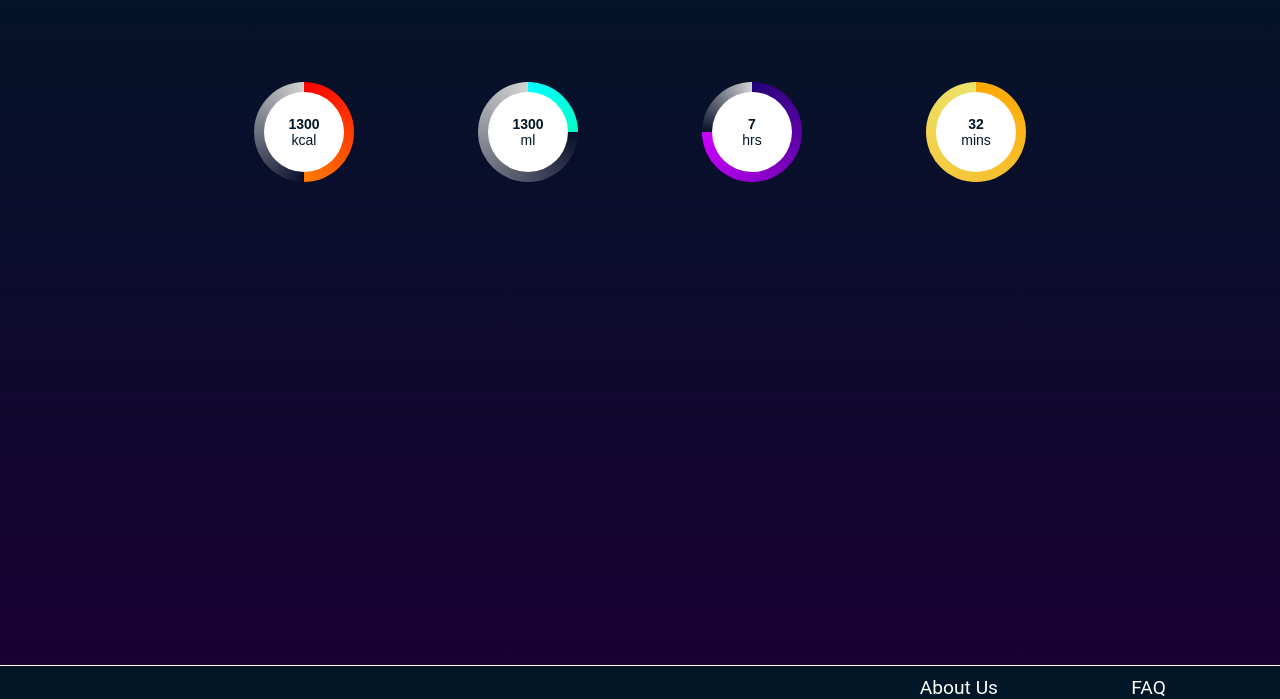
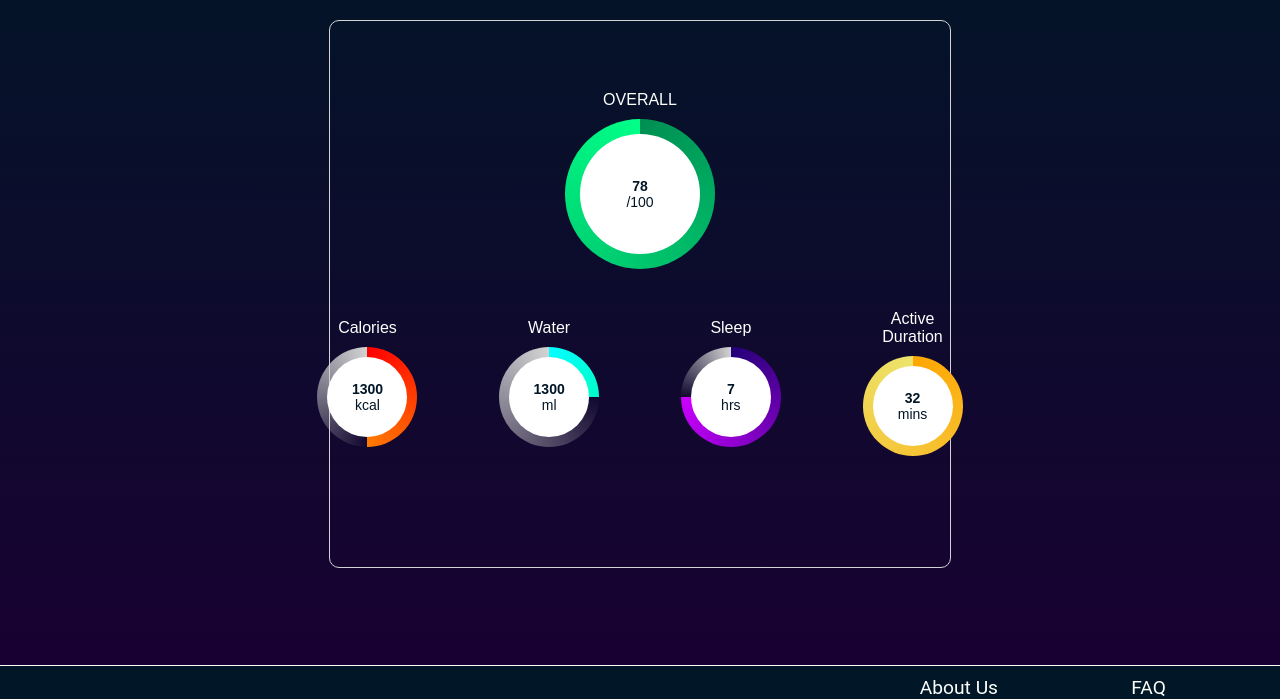
Before and after one commit to 2732382/15C, a Django app: template templates/renova/my_logs.html in a window 1280 px wide. Shown: the part 101-800 px from the top of the page. Run offline with Django 3.2, Linux system fonts and the light colour scheme; the template is opened without the code that fills it, so the values that code supplies are empty.

Commit message:
'my_logs' template - all dials positioned correctly. Placeholder user data

```diff
--- a/static/base.css
+++ b/static/base.css
@@ -87,7 +87,7 @@ main {
     width: 50%;
     border: 1px solid lightgrey;
     padding: 70px 0;
-
+    border-radius: 10px;
     text-align: center;
 }
 
@@ -272,29 +272,64 @@ footer {
 /* MyLogs */
 .my_logs {
     display: flex;
+    flex-direction: column;
+    align-items: center;
+}
+
+.large-dial-container, .small-dials-container {
+    display: flex;
+    flex-direction: column;
+    align-items: center;
+}
+
+.small-dials-container {
+    flex-direction: row;
     justify-content: center;
+}
+
+.dial-container {
+    display: flex;
+    flex-direction: column;
     align-items: center;
+    margin: 10% 10%;
 }
 
 .dial {
     width: 100px;
     height: 100px;
     border-radius: 50%;
-    margin: 5%; /* Adjusted margin for spacing */
     position: relative;
     background: lightgrey;
     color: #011627;
 }
 
+.large-dial {
+    width: 150px;
+    height: 150px;
+}
+
+.dial-label {
+    margin-bottom: 10px; /* Adjust as needed */
+    text-align: center;
+    font-size: 16px; /* Adjust as needed */
+}
+
 .dial::before {
     content: "";
     position: absolute;
-    top: 10px;
-    left: 10px;
-    width: 80px;
-    height: 80px;
+    top: 10%;
+    left: 10%;
+    width: 80%;
+    height: 80%;
     border-radius: 50%;
     background: #ffffff;
+}
+
+.large-dial::before {
+    top: 10%;
+    left: 10%;
+    width: 80%;
+    height: 80%;
 }
 
 .dial-text {
@@ -322,3 +357,7 @@ footer {
 #dial4 {
     background: conic-gradient(rgb(255, 166, 0) 0%, rgb(236, 228, 109) 100%, transparent 100%, transparent 0%, lightgrey 100%);
 }
+
+#dial5 {
+    background: conic-gradient(rgb(0, 143, 83) 0%, rgb(0, 255, 136) 100%, transparent 100%, transparent 0%, lightgrey 100%);
+}
--- a/templates/renova/my_logs.html
+++ b/templates/renova/my_logs.html
@@ -2,14 +2,40 @@
 {% load staticfiles %}
 
 {% block title %}
-Home
+My Logs
 {% endblock %}
 
 {% block content %}
-<div class="my_logs">
-  <div id="dial1" class="dial"><div class="dial-text"><strong>1300</strong><br />kcal</div></div>
-  <div id="dial2" class="dial"><div class="dial-text"><strong>1300</strong><br />ml</div></div>
-  <div id="dial3" class="dial"><div class="dial-text"><strong>7</strong><br />hrs</div></div>
-  <div id="dial4" class="dial"><div class="dial-text"><strong>32</strong><br />mins</div></div>
+<div class="my_logs middle">
+
+  <div class="large-dial-container">
+    <div class="dial-label">OVERALL</div>
+    <div id="dial5" class="dial large-dial"><div class="dial-text"><strong>78</strong><br />/100</div></div>
+  </div>
+
+
+  <div class="small-dials-container">
+
+    <div class="dial-container">
+      <div class="dial-label">Calories</div>
+      <div id="dial1" class="dial"><div class="dial-text"><strong>1300</strong><br />kcal</div></div>
+    </div>
+
+    <div class="dial-container">
+      <div class="dial-label">Water</div>
+      <div id="dial2" class="dial"><div class="dial-text"><strong>1300</strong><br />ml</div></div>
+    </div>
+
+    <div class="dial-container">
+      <div class="dial-label">Sleep</div>
+      <div id="dial3" class="dial"><div class="dial-text"><strong>7</strong><br />hrs</div></div>
+    </div>
+
+    <div class="dial-container">
+      <div class="dial-label">Active Duration</div>
+      <div id="dial4" class="dial"><div class="dial-text"><strong>32</strong><br />mins</div></div>
+    </div>
+
+  </div>
 </div>
 {% endblock %}
```
